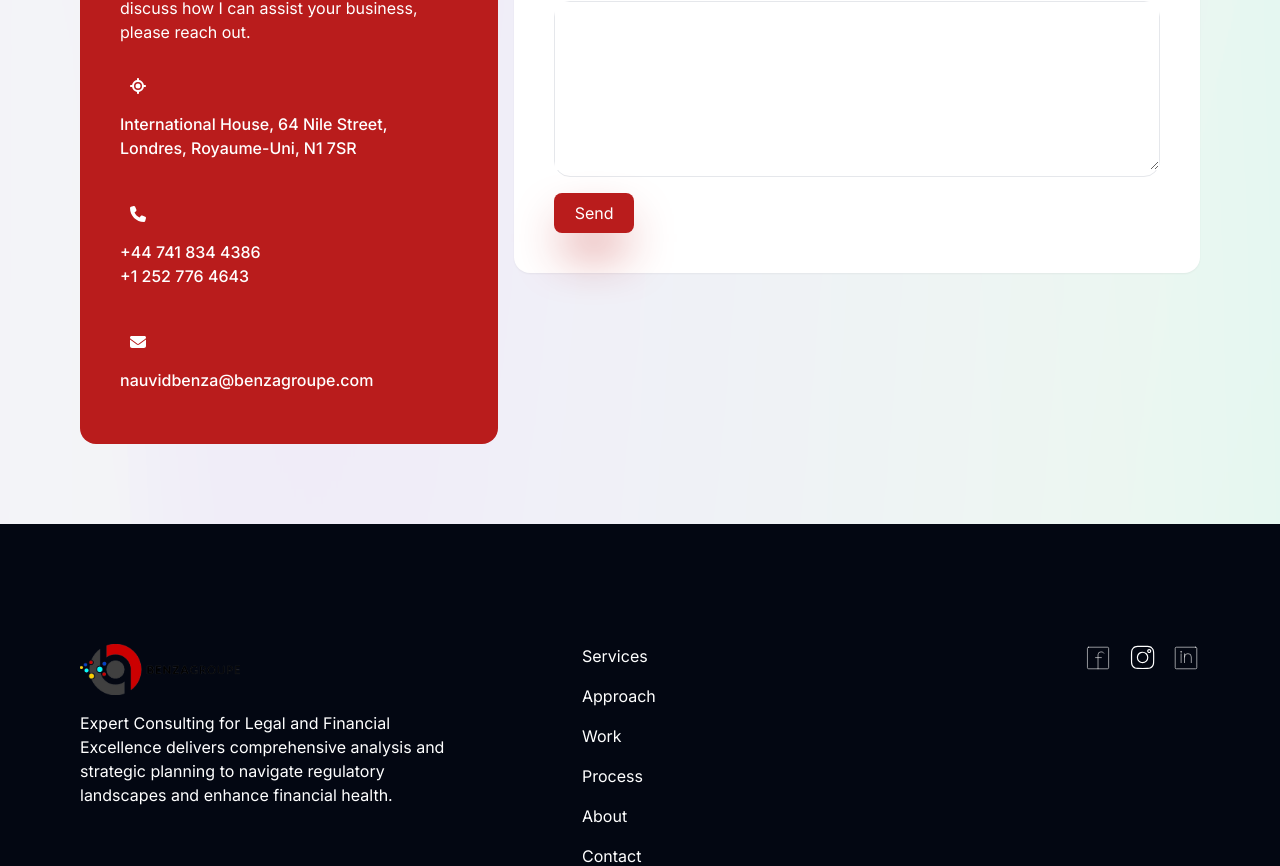
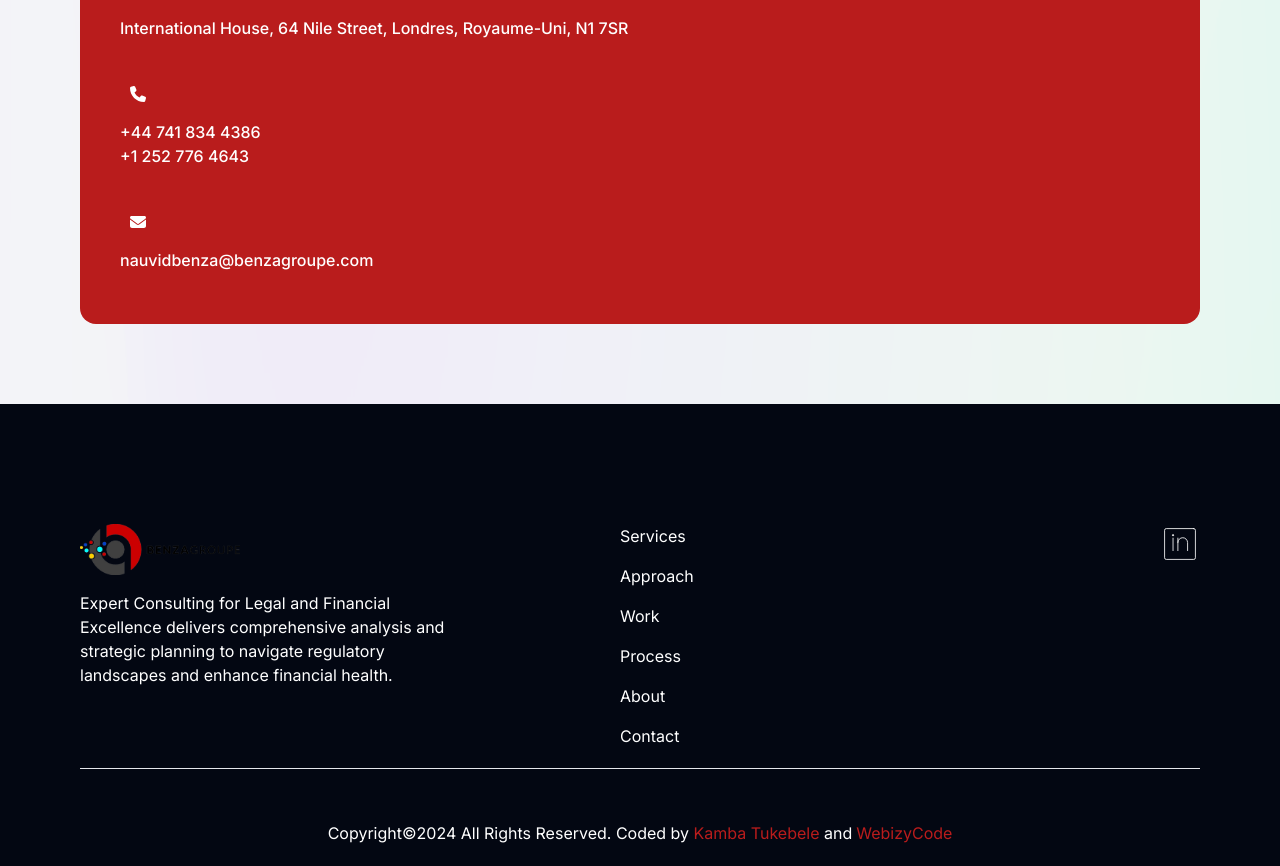
Before and after one commit to Kambatukebele/benzagroupe, a React (Vite) app: page / in a window 1280 px wide. Shown: the part 7537-8403 px from the top of the page. Built offline with nearby package versions, Linux system fonts and the light colour scheme; no server answers.

Commit message:
updating8 adding links in footer

```diff
--- a/src/components/contact/ContactInfo.jsx
+++ b/src/components/contact/ContactInfo.jsx
@@ -8,7 +8,7 @@ import Paragraph from "../Paragraph";
 import H4 from "../H4";
 const ContactInfo = () => {
   return (
-    <div className="hidden lg:flex lg:justify-center lg:flex-col lg:items-center lg:gap-4 lg:p-10 lg:w-2/5 lg:bg-red-700 lg:rounded-2xl">
+    <div className="hidden lg:flex lg:justify-center lg:flex-col lg:items-center lg:gap-4 lg:p-10 lg:w-full lg:bg-red-700 lg:rounded-2xl">
       <div className="lg:flex lg:flex-col lg:justify-center lg:items-start lg:gap-4">
         <H4
           title="Get in Touch for Expert Advisory"
--- a/src/components/contact/DownContact.jsx
+++ b/src/components/contact/DownContact.jsx
@@ -5,7 +5,7 @@ const DownContact = () => {
   return (
     <div className="w-full h-fit lg:flex lg:justify-center lg:items-start gap-4">
       <ContactInfo />
-      <ContactForm />
+      {/* <ContactForm /> */}
     </div>
   );
 };
--- a/src/components/footer/UpperFooter.jsx
+++ b/src/components/footer/UpperFooter.jsx
@@ -40,23 +40,9 @@ const UpperFooter = () => {
         </li>
       </ul>
       <div className="flex justify-center items-center gap-4 g:w-2/6">
-        <a href="#" className="w-full">
+        <a href="https://www.linkedin.com/in/nauvid-beniol-benza-sehossolo-0166a6128?utm_source=share&utm_campaign=share_via&utm_content=profile&utm_medium=android_app" className="w-full">
           <img
-            className="w-7 h-7 object-cover object-center"
-            src={facebook}
-            alt=""
-          />
-        </a>
-        <a href="#" className="w-full">
-          <img
-            className="w-7 h-7 object-cover object-center"
-            src={instagram}
-            alt=""
-          />
-        </a>
-        <a href="" className="w-full">
-          <img
-            className="w-7 h-7 object-cover object-center"
+            className="w-10 h-10 object-cover object-center"
             src={linkedin}
             alt=""
           />
```
Also changed, not shown: 1 other file (tests, documents, lock files or other folders).
